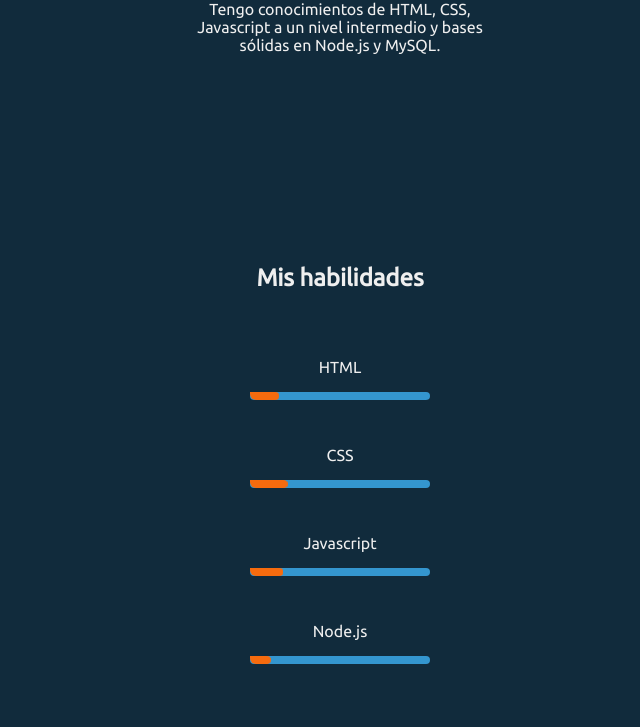
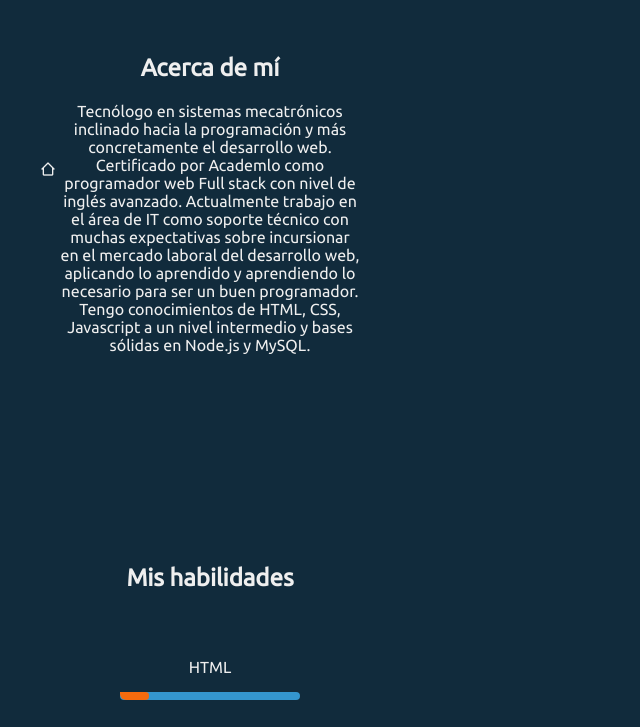
Before and after one commit to CamiloSierra97/Portafolio_1, a plain HTML site: page index.html in a window 1280 px wide. Shown: the part 364-1091 px from the top of the page, without its empty margins (0-640 px from the left). Drawn offline with nearby package versions, Linux system fonts and the light colour scheme.

Commit message:
center_test_4

```diff
--- a/assets/Styles/styles.css
+++ b/assets/Styles/styles.css
@@ -19,12 +19,13 @@
     display: flex;
     justify-content: center;
     flex-direction: column;
-    margin-top: 200px;
+    margin: 0px;
+    transform: translateY(500px);
 }
 
 body {
     position: absolute;
-    margin-left: 160px;
+    margin-left: 30px;
 }
 
 *,
```
